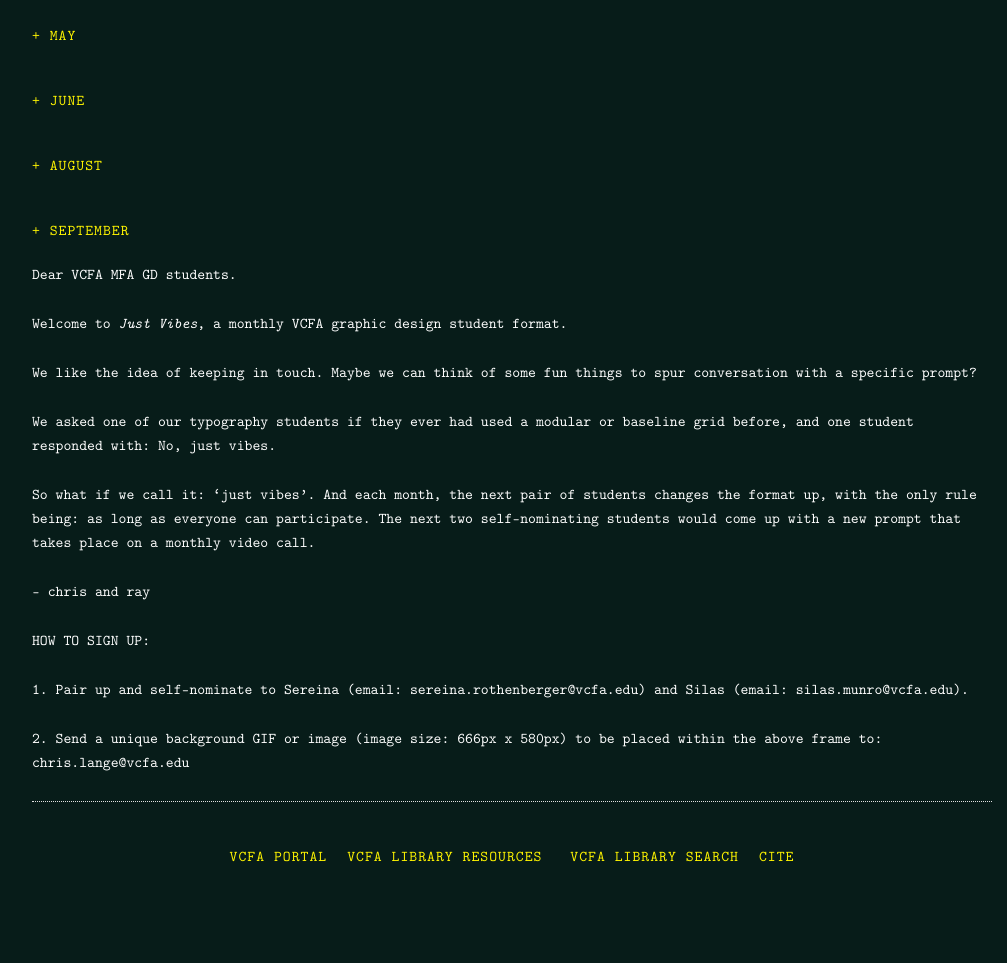
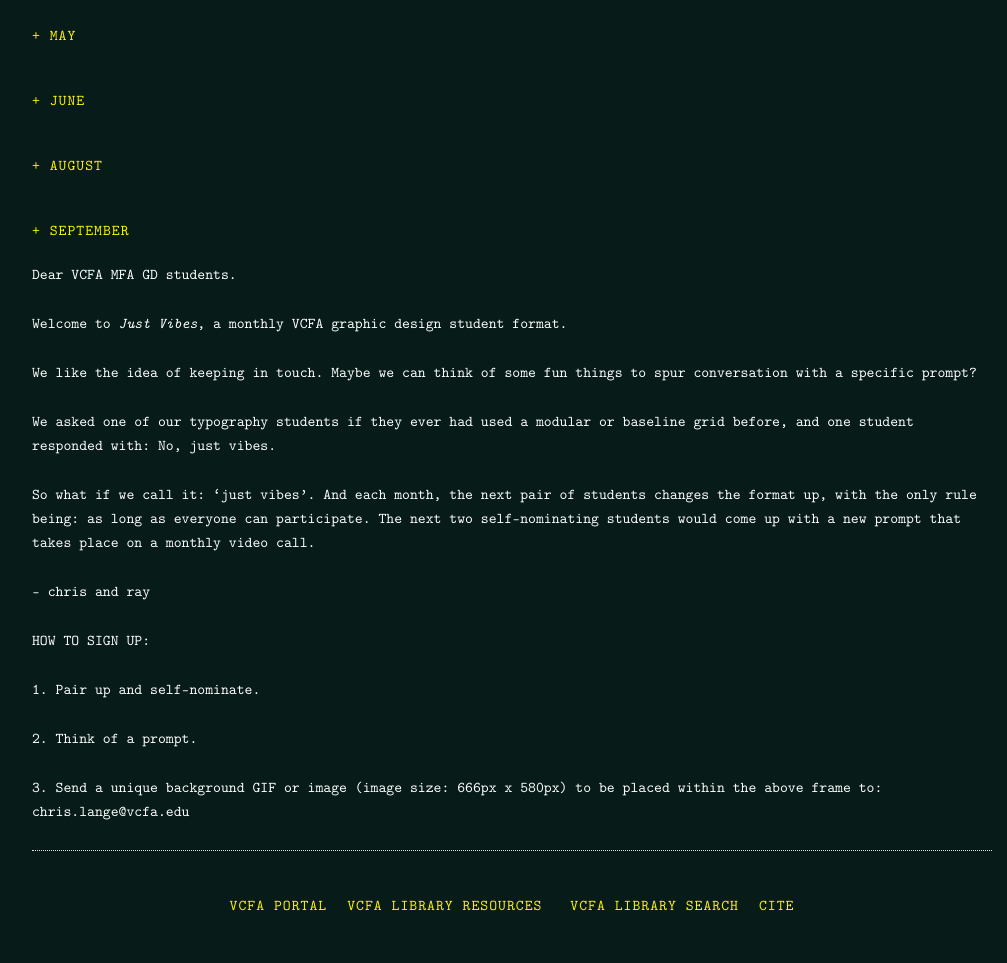
Before and after one commit to lange-lange/justvibes, a website: page index.html in a window 1280 px wide. Shown: the part 1086-2049 px from the top of the page, without its empty margins (128-1135 px from the left). Before the commit the page ends 2000 px from the top, so only its background shows below. Drawn offline with Linux system fonts and the light colour scheme; a web font is replaced by a local one.

Commit message:
Update index.html

```diff
--- a/index.html
+++ b/index.html
@@ -2,6 +2,9 @@
 <html lang="en">
 <head>
   <!-- WORDMARK DESIGNED BY RAY MASAKI / WEBSITE DESIGNED AND CODED BY CHRIS LANGE
+
+
+    Thanks to: xzya for the jQuery scroll  https://www.w3schools.com/html/html_comments.asp
   –––––––––––––––––––––––––––––––––––––––––––––––––– -->
   <!-- Basic Page Needs
   –––––––––––––––––––––––––––––––––––––––––––––––––– -->
@@ -253,8 +256,9 @@
 </p>
 
 <p>HOW TO SIGN UP:</p>
-<p>1. Pair up and self-nominate to Sereina (email: sereina.rothenberger@vcfa.edu) and Silas (email: silas.munro@vcfa.edu).</p>
-<p>2. Send a unique background GIF or image (image size: 666px x 580px) to be placed within the above frame to: chris.lange@vcfa.edu</p>
+<p>1. Pair up and self-nominate.</p>
+<p>2. Think of a prompt.</p>
+<p>3. Send a unique background GIF or image (image size: 666px x 580px) to be placed within the above frame to: chris.lange@vcfa.edu</p>
 
         <hr>
 </div>
```
